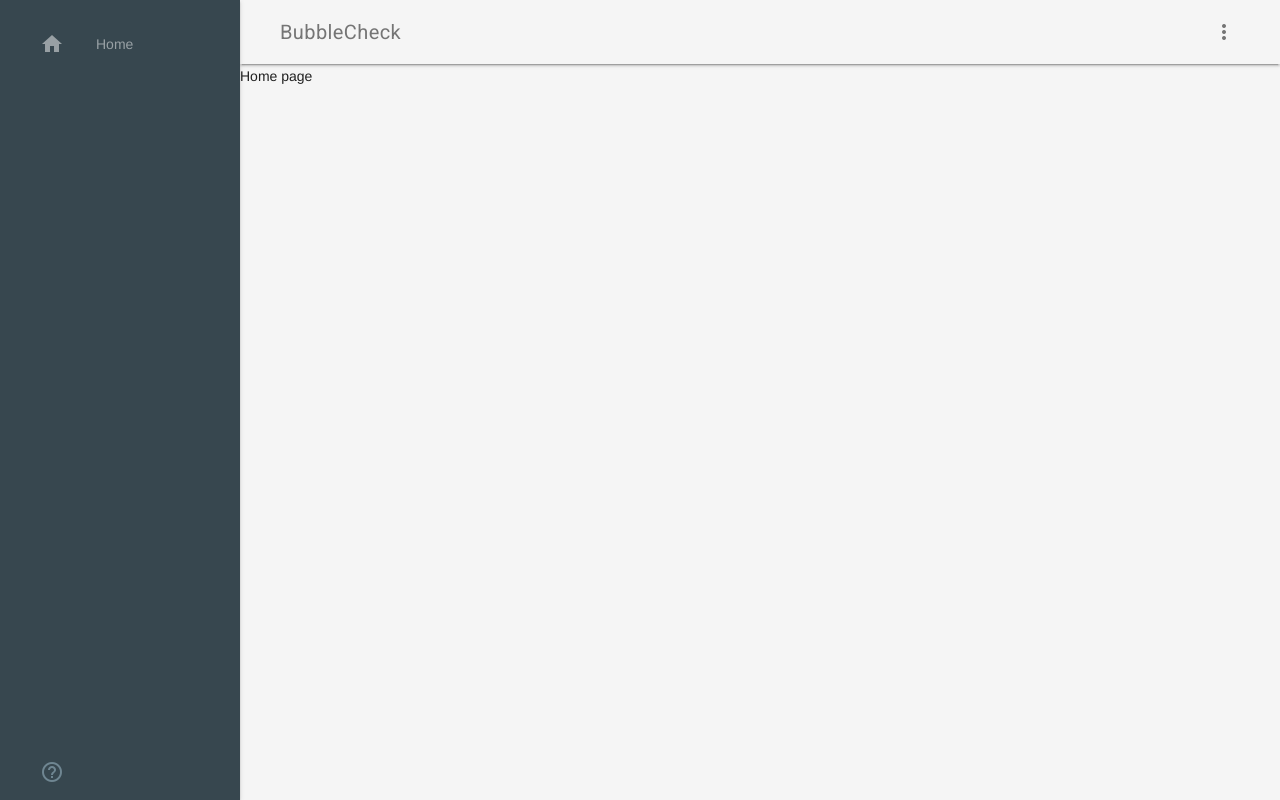
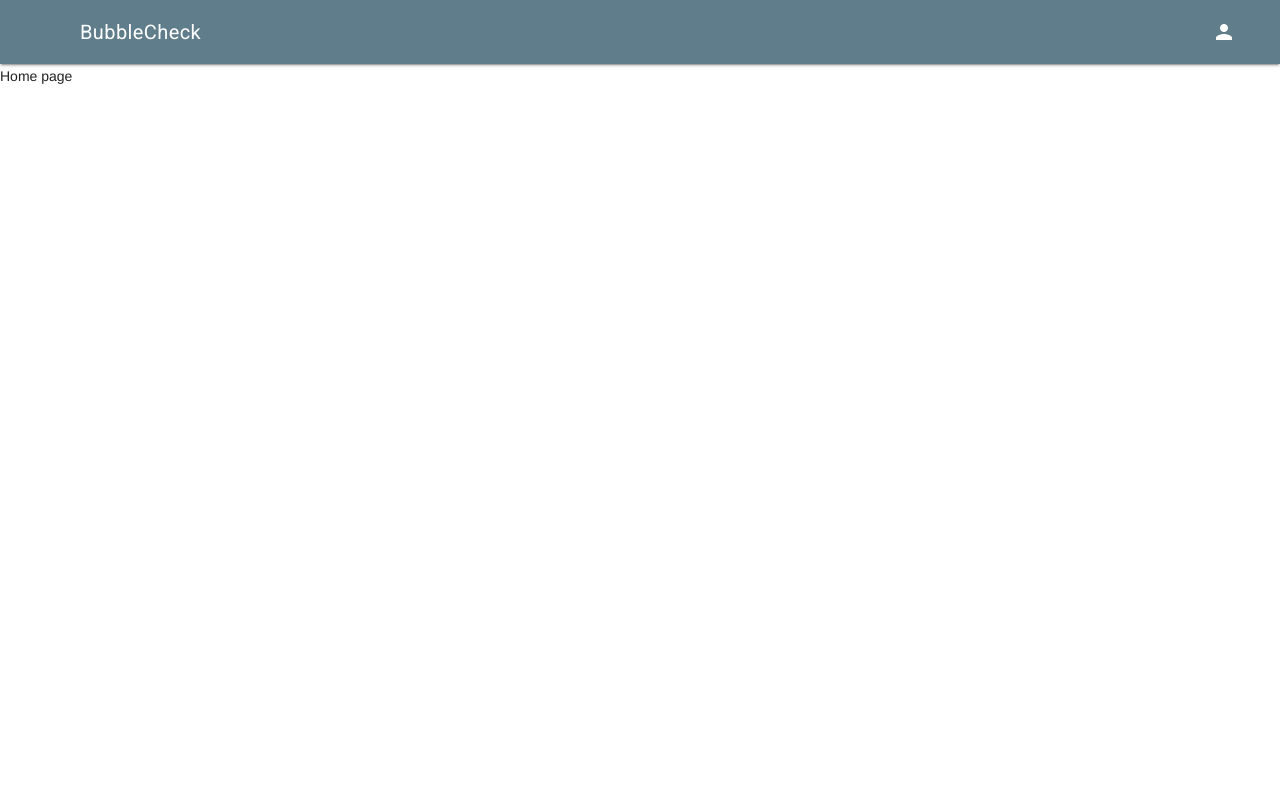
Before and after one commit to taylorreece/bubblecheck, a Vue app in the folder bubblecheck-vue/: page / in a window 1280 px wide. Built offline with nearby package versions, Linux system fonts and the light colour scheme; no server answers.

Commit message:
Cleaned up the navbar and drawer

```diff
--- a/bubblecheck-vue/index.html
+++ b/bubblecheck-vue/index.html
@@ -9,7 +9,7 @@
     <link rel="stylesheet" href="https://fonts.googleapis.com/icon?family=Material+Icons">
 
     <!-- Change color at https://getmdl.io/customize/index.html -->
-    <link rel="stylesheet" href="https://code.getmdl.io/1.3.0/material.cyan-light_blue.min.css">
+    <link rel="stylesheet" href="https://code.getmdl.io/1.3.0/material.blue_grey-blue.min.css" />
     <script defer src="https://code.getmdl.io/1.3.0/material.min.js"></script>
     <title>BubbleCheck</title>
   </head>
--- a/bubblecheck-vue/src/App.vue
+++ b/bubblecheck-vue/src/App.vue
@@ -1,10 +1,10 @@
 <template>
   <div>
-    <div class="bubblecheck-layout mdl-layout mdl-js-layout mdl-layout--fixed-header mdl-layout--fixed-drawer">
+    <div class="bubblecheck-layout mdl-layout mdl-js-layout mdl-layout--fixed-header">
       <bubblecheck-navbar />
       <bubblecheck-drawer />
       <!-- Main Content start -->
-      <main class="mdl-layout__content mdl-color--grey-100">
+      <main class="mdl-layout__content">
         <router-view/>
       </main>
       <!-- Main Content End -->
@@ -39,56 +39,9 @@ export default {
 </script>
 
 <style>
-.bubblecheck-drawer {
-    border: none;
-}
-
-/* iOS Safari specific workaround */
-.bubblecheck-drawer .mdl-menu__container {
-    z-index: -1;
-}
-.bubblecheck-drawer .bubblecheck-navigation {
-    z-index: -2;
-}
-/* END iOS Safari specific workaround */
-
-.bubblecheck-drawer .mdl-menu .mdl-menu__item {
-    display: -webkit-flex;
-    display: -ms-flexbox;
-    display: flex;
-    -webkit-align-items: center;
-    -ms-flex-align: center;
-    align-items: center;
-}
-
 .bubblecheck-navigation {
 -webkit-flex-grow: 1;
     -ms-flex-positive: 1;
         flex-grow: 1;
 }
-
-.bubblecheck-layout .bubblecheck-navigation .mdl-navigation__link {
-    display: -webkit-flex !important;
-    display: -ms-flexbox !important;
-    display: flex !important;
-    -webkit-flex-direction: row;
-    -ms-flex-direction: row;
-    flex-direction: row;
-    -webkit-align-items: center;
-    -ms-flex-align: center;
-    align-items: center;
-    color: rgba(255, 255, 255, 0.56);
-    font-weight: 500;
-}
-
-.bubblecheck-layout .bubblecheck-navigation .mdl-navigation__link:hover {
-    background-color: #00BCD4;
-    color: #37474F;
-}
-
-.bubblecheck-navigation .mdl-navigation__link .material-icons {
-    font-size: 24px;
-    color: rgba(255, 255, 255, 0.56);
-    margin-right: 32px;
-}
 </style>
--- a/bubblecheck-vue/src/components/Drawer.vue
+++ b/bubblecheck-vue/src/components/Drawer.vue
@@ -1,23 +1,28 @@
 <template>
     <!-- Drawer start -->
-    <div class="bubblecheck-drawer mdl-layout__drawer mdl-color--blue-grey-900 mdl-color-text--blue-grey-50">
-        <nav class="bubblecheck-drawer-header" v-if="this.$parent.user">
-            <span class="bubblecheck-drawer-header-text"><i class="mdl-color-text--blue-grey-400 material-icons">person</i>{{ this.$parent.user.teachername }}</span>
-            <span class="bubblecheck-drawer-header-text"><i class="mdl-color-text--blue-grey-400 material-icons">email</i>{{ this.$parent.user.email }}</span>
+    <div class="bubblecheck-drawer mdl-layout__drawer">
+        <nav class="title mdl-color--primary mdl-color-text--primary-contrast">
+            BubbleCheck
         </nav>
-        <nav class="bubblecheck-navigation mdl-navigation mdl-color--blue-grey-800 mdl-color-text--blue-grey-400">
+        <nav class="bubblecheck-navigation">
             <a class="mdl-navigation__link" href=""><i class="material-icons" role="presentation">home</i>Home</a>
+            <router-link v-if="this.$parent.user==null" class="mdl-navigation__link" :to="'Login'"><i class="material-icons">computer</i>Log in</router-link>
             <a v-if="this.$parent.user" class="mdl-navigation__link" href="#"><i class="material-icons">school</i>Courses</a>
             <div class="mdl-layout-spacer"></div>
+            <a v-if="this.$parent.user" class="mdl-navigation__link" href="#"><i class="material-icons">person</i>{{ this.$parent.user.teachername }}</a>
+            <a v-if="this.$parent.user" class="mdl-navigation__link" href="#"><i class="material-icons">email</i>{{ this.$parent.user.email }}</a>
             <a v-if="this.$parent.user" class="mdl-navigation__link" href="/user/logout"><i class="material-icons">exit_to_app</i>Log out</a>
-            <a class="mdl-navigation__link" href=""><i class="mdl-color-text--blue-grey-400 material-icons" role="presentation">help_outline</i><span class="visuallyhidden">Help</span></a>
+            <a class="mdl-navigation__link" href="#"><i class="material-icons" role="presentation">help_outline</i><span class="visuallyhidden">Help</span></a>
         </nav>
     </div>
     <!-- Drawer End -->
 </template>
 
 <style>
-.bubblecheck-drawer-header {
+.bubblecheck-drawer {
+    border-right: 0;
+}
+.bubblecheck-drawer .title {
   box-sizing: border-box;
   display: -webkit-flex;
   display: -ms-flexbox;
@@ -29,16 +34,57 @@
       -ms-flex-pack: end;
           justify-content: flex-end;
   padding: 16px;
+  font-size: 130%;
+  height: 100px;
 }
-.bubblecheck-drawer-header-text {
+
+.bubblecheck-drawer .title span {
   display: flex;
   -webkit-flex-direction: row;
       -ms-flex-direction: row;
           flex-direction: row;
   align-items: center;
-  color: rgba(255,255,255,0.56);
 }
-.bubblecheck-drawer-header-text .material-icons {
-    margin-right: 20px;
+
+/* iOS Safari specific workaround */
+.bubblecheck-drawer .mdl-menu__container {
+    z-index: -1;
+}
+
+.bubblecheck-drawer .bubblecheck-navigation {
+    z-index: -2;
+}
+/* END iOS Safari specific workaround */
+
+.bubblecheck-drawer .mdl-menu .mdl-menu__item {
+    display: -webkit-flex;
+    display: -ms-flexbox;
+    display: flex;
+    -webkit-align-items: center;
+    -ms-flex-align: center;
+    align-items: center;
+}
+.bubblecheck-layout .bubblecheck-navigation .mdl-navigation__link {
+    display: -webkit-flex !important;
+    display: -ms-flexbox !important;
+    display: flex !important;
+    -webkit-flex-direction: row;
+    -ms-flex-direction: row;
+    flex-direction: row;
+    -webkit-align-items: center;
+    -ms-flex-align: center;
+    align-items: center;
+    padding: 10px;
+    font-weight: 500;
+}
+
+.bubblecheck-layout .bubblecheck-navigation .mdl-navigation__link:hover {
+    background-color: #00BCD4;
+    color: #37474F;
+}
+
+.bubblecheck-navigation .mdl-navigation__link .material-icons {
+    font-size: 24px;
+    margin-right: 32px;
 }
 </style>
--- a/bubblecheck-vue/src/components/Navbar.vue
+++ b/bubblecheck-vue/src/components/Navbar.vue
@@ -1,15 +1,21 @@
 <template>
     <!-- Header start -->
-    <header class="bubblecheck-header mdl-layout__header mdl-color--grey-100 mdl-color-text--grey-600">
+    <header class="bubblecheck-header mdl-layout__header">
         <div class="mdl-layout__header-row">
             <span class="mdl-layout-title">BubbleCheck</span>
             <div class="mdl-layout-spacer"></div>
             <button class="mdl-button mdl-js-button mdl-js-ripple-effect mdl-button--icon" id="hdrbtn">
-                <i class="material-icons">more_vert</i>
+                <i class="material-icons">person</i>
             </button>
-            <ul class="mdl-menu mdl-js-menu mdl-js-ripple-effect mdl-menu--bottom-right" for="hdrbtn">
-                <li class="mdl-menu__item">About</li>
-                <li class="mdl-menu__item">Contact</li>
+            <ul v-if="this.$parent.user" class="mdl-menu mdl-js-menu mdl-js-ripple-effect mdl-menu--bottom-right" for="hdrbtn">
+                <li class="mdl-menu__item" disabled>{{ this.$parent.user.teachername }}</li>
+                <li class="mdl-menu__item mdl-menu__item--full-bleed-divider" disabled>{{ this.$parent.user.email }}</li>
+                <a class="mdl-menu__item" href="#">Settings</a>
+                <a class="mdl-menu__item" href="/user/logout">Log Out</a>
+            </ul>
+            <ul v-else class="mdl-menu mdl-js-menu mdl-js-ripple-effect mdl-menu--bottom-right" for="hdrbtn">
+                <router-link class="mdl-menu__item" :to="'Login'">Log in</router-link>
+                <a class="mdl-menu__item" href="#">Register</a>
             </ul>
         </div>
     </header>
```
Also changed, not shown: 1 other file (tests, documents, lock files or other folders).
